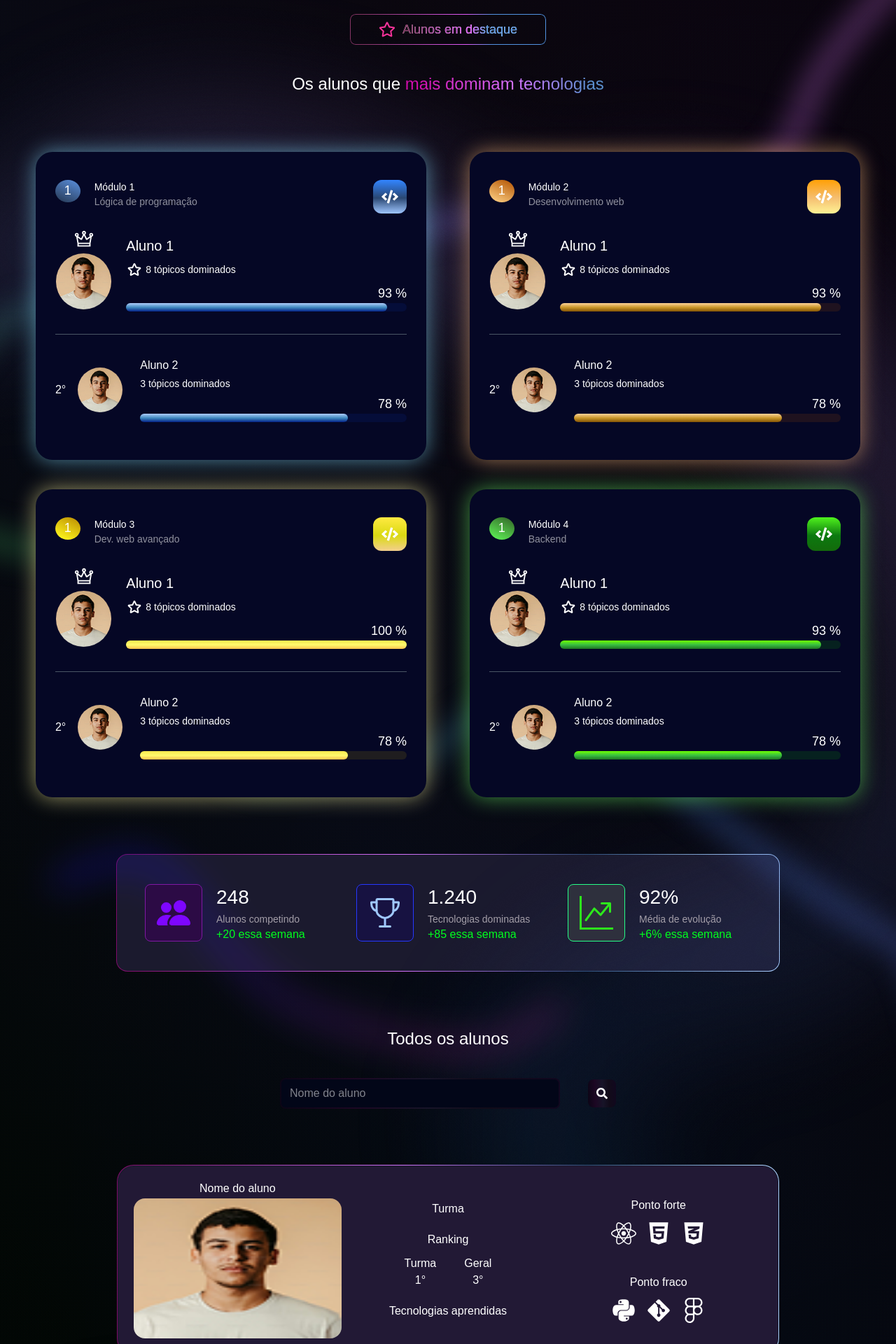
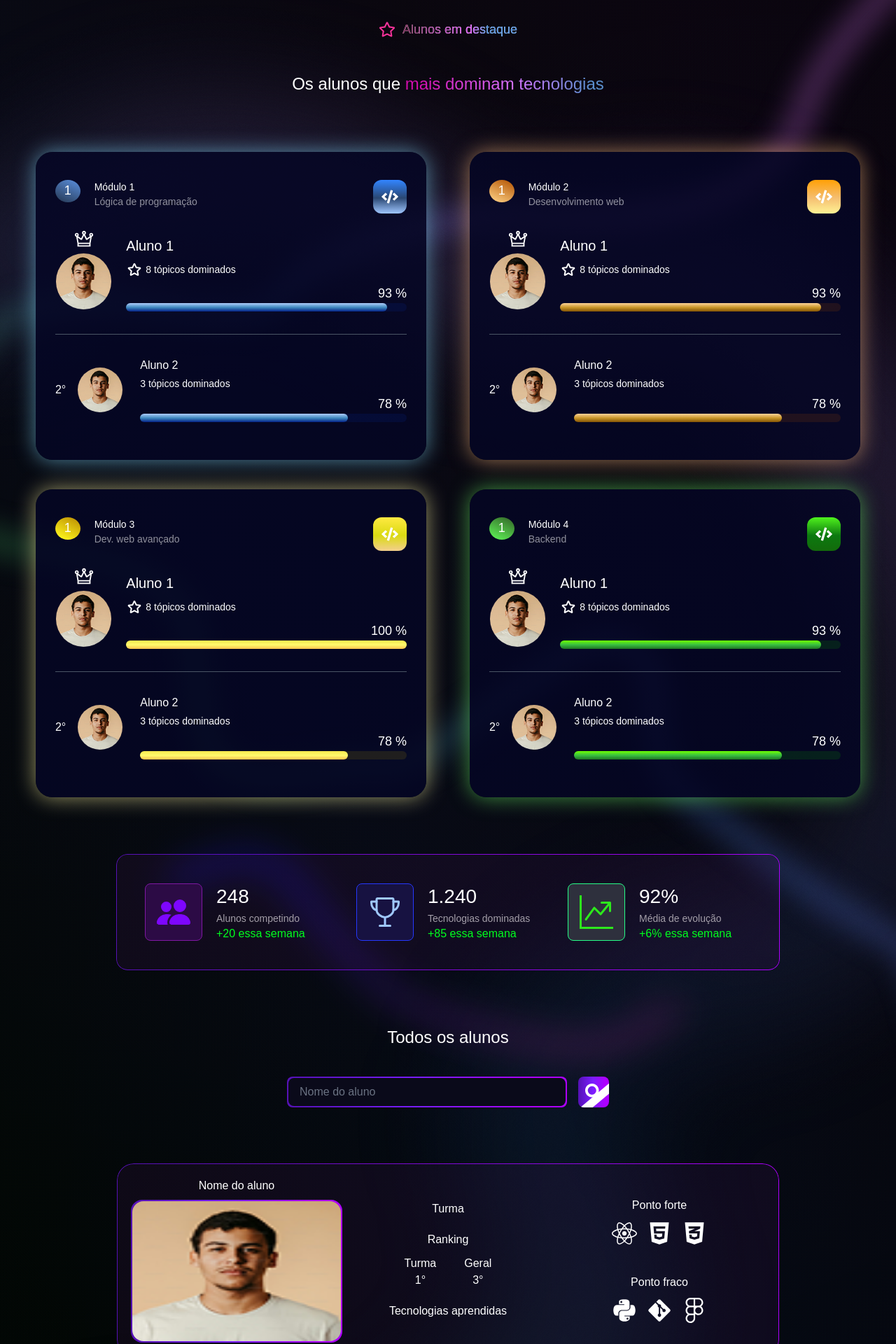
Before and after one commit to wendellcs/Code-Journey, a React (Vite) app: page / in a window 1280 px wide. Shown: the part 880-2800 px from the top of the page at 70% size. Built offline with nearby package versions, Linux system fonts and the light colour scheme; a web font is replaced by a local one.

Commit message:
feat: improved items design

```diff
--- a/src/Components/Banner/index.tsx
+++ b/src/Components/Banner/index.tsx
@@ -9,10 +9,10 @@ export const Banner = () => {
                 <Aurora type={'two'} className={'top-0 left-0 animate-float-left max-lg:left-[-15%]'} />
             </div>
 
-            <div className="relative flex gap-10 flex-col max-sm:-mt-40">
+            <div className="relative flex gap-10 flex-col z-1 max-sm:-mt-40">
                 <h1 className="text-[42px] max-md:text-3xl text-center font-medium text-secondary-gradient">Onde o progresso dos alunos ganha vida</h1>
                 <h2 className="text-xl w-full max-w-200 mx-auto max-md:text-lg">Acompanhe evolução, conquistas e domínio de tecnologias em um ambiente moderno e interativo</h2>
-                <button className="btn w-60 h-10 mx-auto btn-gradient">Explorar</button>
+                <button className="w-60 h-10 text-lg mx-auto bg-button-primary-gradient transition duration-500 rounded-lg hover:animate-gradient-flow hover:bg-size-[150%_100%] hover:scale-102 hover:shadow-button-purple-glow">Explorar</button>
             </div>
 
             <div className="absolute inset-0 overflow-hidden max-md:hidden">
--- a/src/Components/ModuleCard/index.tsx
+++ b/src/Components/ModuleCard/index.tsx
@@ -135,7 +135,7 @@ export const ModuleCard = (props: ModuleData) => {
             <div
                 className={`
                     text-left
-                    bg-card
+                    bg-card/85
                     w-full
                     max-w-140
                     flex
--- a/src/Components/Stars/index.tsx
+++ b/src/Components/Stars/index.tsx
@@ -14,7 +14,7 @@ export const Stars = () => {
 
         function initParticles() {
             if (!canvas) return;
-            const qty = 20;
+            const qty = 30;
             particlesRef.current = Array.from(
                 { length: qty },
                 () => new Particle(canvas.width, canvas.height)
--- a/src/Components/StudentCard/index.tsx
+++ b/src/Components/StudentCard/index.tsx
@@ -3,10 +3,10 @@ import { FaReact, FaHtml5, FaCss3Alt, FaPython, FaGitAlt, FaFigma } from "react-
 
 export const StudentCard = () => {
     return (
-        <div className='max-w-236.5 w-full mx-auto p-px border rounded-3xl mt-20 border-transparent [background:linear-gradient(var(--color-metrics-background),var(--color-metrics-background))_padding-box,linear-gradient(90deg,rgba(137,11,114,0.92)_0%,#D773FF_43%,#2E4F78_71%,#ADD2FF_96%)_border-box] max-md:max-w-150 max-sm:max-w-90'>
+        <div className='max-w-236.5 w-full mx-auto relative gradient-border rounded-3xl mt-20 max-md:max-w-150 max-sm:max-w-90'>
             <div className='bg-student-card-background p-5 rounded-3xl grid grid-cols-[1fr_1fr_1fr] max-md:grid-cols-2 max-sm:grid-cols-1'>
                 <div className='max-md:col-span-2 max-md:max-w-70 max-md:mx-auto max-md:mb-8 max-sm:col-span-1'>
-                    <h3>Nome do aluno</h3>
+                    <h3 className='mb-2'>Nome do aluno</h3>
                     <div className='rounded-2xl p-0.5 bg-secondary-gradient'>
                         <img src={imageExample} className='w-full h-50 rounded-2xl' alt="Imagem do aluno" />
                     </div>
--- a/src/Components/Students/index.tsx
+++ b/src/Components/Students/index.tsx
@@ -1,22 +1,34 @@
 import { FaSearch } from "react-icons/fa";
 import { StudentCard } from "../StudentCard";
+import { useState } from "react";
+import clsx from "clsx";
 
 export const Students = () => {
+    const [onFocus, setOnFocus] = useState<boolean>(false)
+
     return (
         <section className="mt-20 relative z-1">
             <h2 className="text-2xl">Todos os alunos</h2>
 
-            <div className="flex items-center gap-10 justify-center mt-10">
-                <div className="bg-primary-gradient w-full max-w-100 p-0.5 rounded-lg h-11">
-                    <input type="text" placeholder="Nome do aluno" className="w-full bg-slate-950 text-white p-3 h-10 rounded-md outline-none" />
+            <form className="flex items-center gap-4 justify-center mt-10">
+                <div className={
+                    clsx("relative rounded-lg p-0.5 overflow-hidden max-w-100 w-full",
+                        !onFocus && 'bg-secondary-gradient w-full max-w-100 p-0.5 rounded-lg h-11'
+                    )}>
+
+                    <div className={
+                        clsx("absolute -inset-full bg-[conic-gradient(from_0deg,transparent_0%,transparent_70%,#a855f7_80%,transparent_30%)] animate-rotate-border",
+                            !onFocus && 'hidden'
+                        )}></div>
+                    <input type="text" placeholder="Nome do aluno" className="relative w-full bg-[#0a0a1a] rounded-lg px-4 py-2 text-white placeholder:text-gray-500" onFocus={() => setOnFocus(true)} onBlur={() => setOnFocus(false)}/>
                 </div>
-                <div className="w-10 h-10 flex justify-center items-center rounded-lg bg-primary-gradient">
+                <button className="shine relative overflow-hidden w-11 h-11 flex text-2xl justify-center items-center rounded-lg bg-secondary-gradient transition hover:scale-110">
                     <FaSearch />
-                </div>
-            </div>
+                </button>
+            </form>
 
             <div>
-                <StudentCard/>
+                <StudentCard />
             </div>
         </section>
     )
--- a/src/Pages/Home/index.tsx
+++ b/src/Pages/Home/index.tsx
@@ -110,7 +110,7 @@ export const Home = () => {
                     ))}
                 </div>
 
-                <div className="w-full max-w-237 mx-auto rounded-2xl border border-transparent p-10 bg-origin-border [background:linear-gradient(var(--color-metrics-background),var(--color-metrics-background))_padding-box,linear-gradient(90deg,rgba(137,11,114,0.92)_0%,#D773FF_43%,#2E4F78_71%,#ADD2FF_96%)_border-box] max-lg:max-w-172.5 max-md:max-w-62.5">
+                <div className="w-full relative max-w-237 gradient-border bg-student-card-background mx-auto rounded-2xl p-10 max-lg:max-w-172.5 max-md:max-w-62.5">
                     <Aurora type={"five"} className="animate-float left-0 rotate-20" />
                     <div className="text-left flex w-full justify-center gap-10 relative z-1 max-md:flex-col">
                         <div className="flex items-center gap-5 max-lg:flex-col">
--- a/src/assets/css/components/buttons.css
+++ /dev/null
@@ -1,7 +0,0 @@
-@import "tailwindcss";
-
-@layer components {
-    .btn {
-        @apply cursor-pointer border border-gray-500 rounded-lg text-lg;
-    }
-}
--- /dev/null
+++ b/src/assets/css/components/effects.css
@@ -0,0 +1,8 @@
+@import "tailwindcss";
+
+@layer components {
+    .shine::before {
+        content: '';
+        @apply w-3 h-20 bg-white absolute -left-3 rotate-30 -top-10 animate-shine
+    }
+}
--- a/src/assets/css/components/gradients.css
+++ b/src/assets/css/components/gradients.css
@@ -1,18 +1,6 @@
 @import "tailwindcss";
 
 @layer components {
-    .border-gradient {
-        @apply relative
-    }
-    .border-gradient::before {
-        background: linear-gradient(90deg, rgba(122, 36, 87, 0.92) 6.25%, #e35afb 59.13%, #5293e2 72.79%), #FFFFFF;
-        -webkit-mask:
-            linear-gradient(#fff 0 0) content-box,
-            linear-gradient(#fff 0 0);
-
-        @apply absolute inset-0 p-px rounded-[inherit] pointer-events-none mask-exclude content-['']
-    }
-
     .text-gradient {
         background: linear-gradient(90deg, rgba(226, 14, 187, 0.92) 6.25%, #D773FF 54.13%, #5B8FCE 92.79%);
         @apply bg-clip-text text-transparent;
@@ -23,12 +11,23 @@
         @apply bg-clip-text text-transparent;
     }
 
-    .aurora-path {
-        @apply animate-float;
-        transform-origin: center;
-    }
+    .gradient-border::before {
+        content: '';
+        position: absolute;
+        inset: 0;
+        border-radius: inherit;
+        padding: 1px;
 
-    .btn-gradient {
-        background: linear-gradient(90.65deg, #270E4B 3.03%, #591CAE 48.77%, #72119E 88.03%), #D9D9D9;
+        background: linear-gradient(90deg, #5511B5, #AE00FF);
+
+        mask:
+            linear-gradient(#fff 0 0) content-box,
+            linear-gradient(#fff 0 0);
+        mask-composite: exclude;
+
+        -webkit-mask:
+            linear-gradient(#fff 0 0) content-box,
+            linear-gradient(#fff 0 0);
+        mask-composite: exclude;
     }
 }
--- a/src/assets/css/main.css
+++ b/src/assets/css/main.css
@@ -3,10 +3,16 @@
 @theme {
     --font-family-style: 'Tektur', sans-serif;
 
-    /* Header / Footer Background */
+    /* Main Gradients */
     --background-image-primary-gradient: linear-gradient(87.22deg, rgb(12, 5, 22) 1.45%, rgb(28, 7, 35) 26.02%, rgb(23, 20, 40) 52.47%, rgb(17, 11, 25) 73.73%, rgb(17, 7, 31) 99.72%);
     --background-image-primary-gradient-transparent: linear-gradient(87.22deg, rgba(16, 6, 29, 0.8) 1.45%, rgba(37, 10, 46, 0.8) 26.02%, rgba(30, 27, 53, 0.8) 52.47%, rgba(22, 14, 34, 0.8) 73.73%, rgba(22, 9, 41, 0.8) 99.72%);
 
+    --background-image-secondary-gradient: linear-gradient(90deg, #5511B5 0%, #7B1DFF 48%, #AE00FF 88%);
+
+    /* Button Gradients */
+    --background-image-button-primary-gradient: linear-gradient(90.65deg, #270E4B 3.03%, #591CAE 48.77%, #72119E 88.03%);
+
+    /* Banner Gradient */
     --background-image-banner-gradient: linear-gradient(180deg, rgba(10, 10, 26, 0.6) 0%, rgba(21, 8, 41, 0.6) 30%, rgba(26, 11, 46, 0.6) 60%, rgba(13, 6, 24, 0.6) 100%);
 
     /* Home Aurora Gradients */
@@ -59,42 +65,36 @@
     --color-number-border-module-4: #C3FFB4;
 
     /* Icon Background Color */
-
     --color-icon-background-module-1: #4E7ABC;
     --color-icon-background-module-2: #FF9822;
     --color-icon-background-module-3: #EFDE17;
     --color-icon-background-module-4: #0DFF3A;
 
     /* Wrapper Background Color */
-
     --color-wrapper-background-module-1: rgba(5, 37, 137, .2);
     --color-wrapper-background-module-2: rgba(137, 60, 5, .2);
     --color-wrapper-background-module-3: rgba(137, 117, 5, .2);
     --color-wrapper-background-module-4: rgba(12, 137, 5, .2);
 
     /* Number Icon Gradient */
-
     --background-image-number-gradient-module-1: linear-gradient(205.99deg, #5789D3 8.4%, #293E5D 91.6%);
     --background-image-number-gradient-module-2: linear-gradient(205.99deg, #B85C0B 8.4%, #FACB7F 91.6%);
     --background-image-number-gradient-module-3: linear-gradient(205.99deg, #C09404 8.4%, #FFF71D 91.6%);
     --background-image-number-gradient-module-4: linear-gradient(205.99deg, #366D2B 8.4%, #5DEF55 91.6%);
 
     /* Icon Gradient */
-
     --background-image-icon-gradient-module-1: linear-gradient(180deg, #3285FF 0%, #2A4772 54%, #9FC6FF 100%);
     --background-image-icon-gradient-module-2: linear-gradient(180deg, #FFA006 0%, #F5BE71 54%, #FFF394 100%);
     --background-image-icon-gradient-module-3: linear-gradient(180deg, #FFE941 0%, #DADA12 54%, #F3CF8D 100%);
     --background-image-icon-gradient-module-4: linear-gradient(180deg, #4FF31D 0%, #0C7910 54%, #136B0B 100%);
 
     /* Bar Gradient */
-
     --background-image-bar-gradient-module-1: linear-gradient(180deg, #AECDFB 0%, #408ABF 51%, #052388 100%);
     --background-image-bar-gradient-module-2: linear-gradient(180deg, #FDD399 0%, #CA972A 51%, #845405 100%);
     --background-image-bar-gradient-module-3: linear-gradient(180deg, #F6E84C 0%, #FFFA6D 51%, #FBC44D 100%);
     --background-image-bar-gradient-module-4: linear-gradient(180deg, #6EFF00 0%, #38BE41 51%, #207423 100%);
 
     /* Card Border Gradient */
-
     --background-image-card-border-gradient-module-1: linear-gradient(180deg, #5178A7 0%, rgba(0, 0, 0, 0) 100%);
     --background-image-card-border-gradient-module-2: linear-gradient(180deg, #FFD5A4 0%, rgba(0, 0, 0, 0) 100%);
     --background-image-card-border-gradient-module-3: linear-gradient(180deg, #FFD5A4 0%, rgba(0, 0, 0, 0) 100%);
@@ -124,14 +124,18 @@
     --color-dropdown: rgba(37, 12, 58, .8);
     --color-dropdown-options: rgba(37, 12, 58, 1);
 
+    /* Button Glows */
+    --shadow-button-purple-glow: 0 0 20px 10px rgba(114, 17, 158, 0.3);
 
     /* Animations */
     --animate-float: float 8s ease-in-out infinite;
     --animate-float-left: float-aurora-left 8s ease-in-out infinite;
     --animate-arrow-load: arrow-load 2s infinite;
+    --animate-shine: shine 4s ease-in-out infinite;
+    --animate-rotate-border: rotate-border 2s linear infinite;
+    --animate-gradient-flow: gradient-flow 2s ease infinite;
 
     @keyframes float {
-
         0%,
         100% {
             transform: translate(0px, 0px) scale(1);
@@ -154,26 +158,66 @@
         }
     }
 
-    @keyframes arrow-load{
+    @keyframes arrow-load {
         0% {
             opacity: 0;
             transform: rotate(225) translate(60px 60px);
         }
+
         0% {
             opacity: 1;
         }
+
         100% {
             opacity: 0;
             transform: rotate(225) translate(-60px -60px);
         }
     }
 
+    @keyframes shine {
+
+        0%,
+        40% {
+            transform: translateX(-100%) skewX(-20deg);
         }
 
+        60% {
+            transform: translateX(650%) skewX(-20deg);
+        }
 
+        100% {
+            transform: translateX(650%) skewX(-20deg);
+        }
+    }
+
+    @keyframes rotate-border {
+        from {
+            transform: rotate(0deg);
+        }
+
+        to {
+            transform: rotate(360deg);
+        }
+    }
+
+    @keyframes gradient-flow {
+        0% {
+            background-position: 0% 50%;
+        }
+
+        50% {
+            background-position: 100% 50%;
+        }
+
+        100% {
+            background-position: 0% 50%;
+        }
+    }
+
+}
 
 @import './base/base.css';
 @import './components/gradients.css';
-@import './components/buttons.css';
+@import './components/effects.css';
 @import './components/icons.css';
 @import './utilities/utilities.css';
```
Lines whose indentation alone changed are shown as unchanged.
